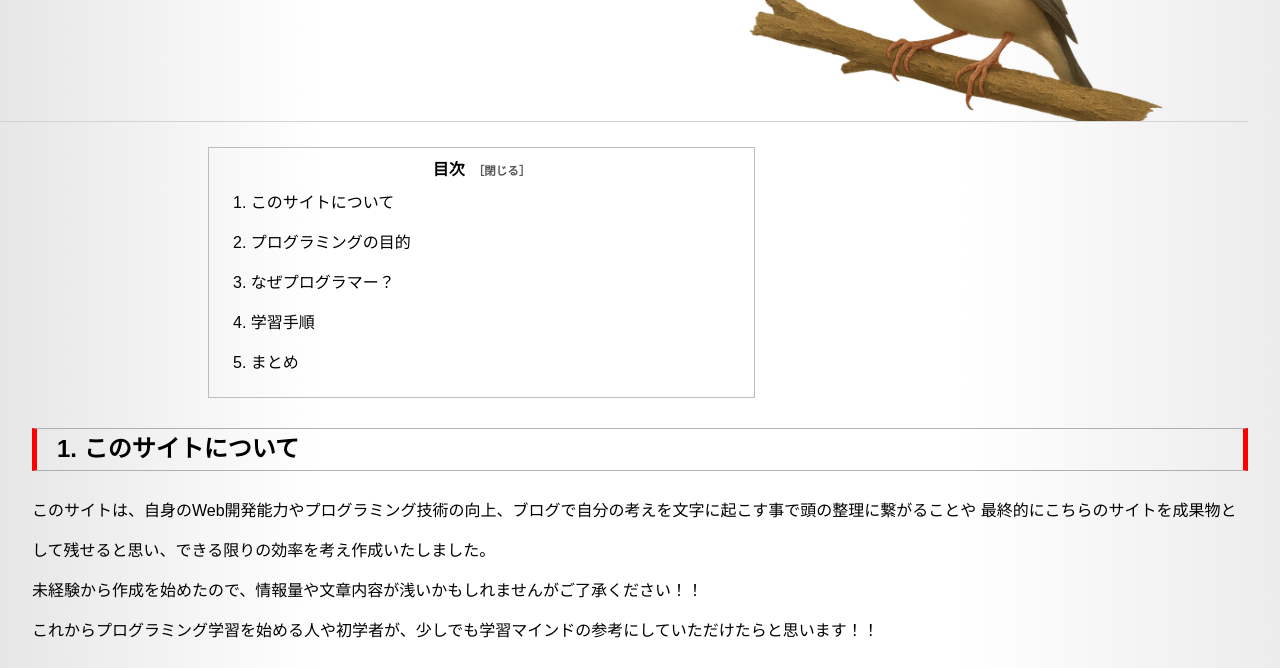
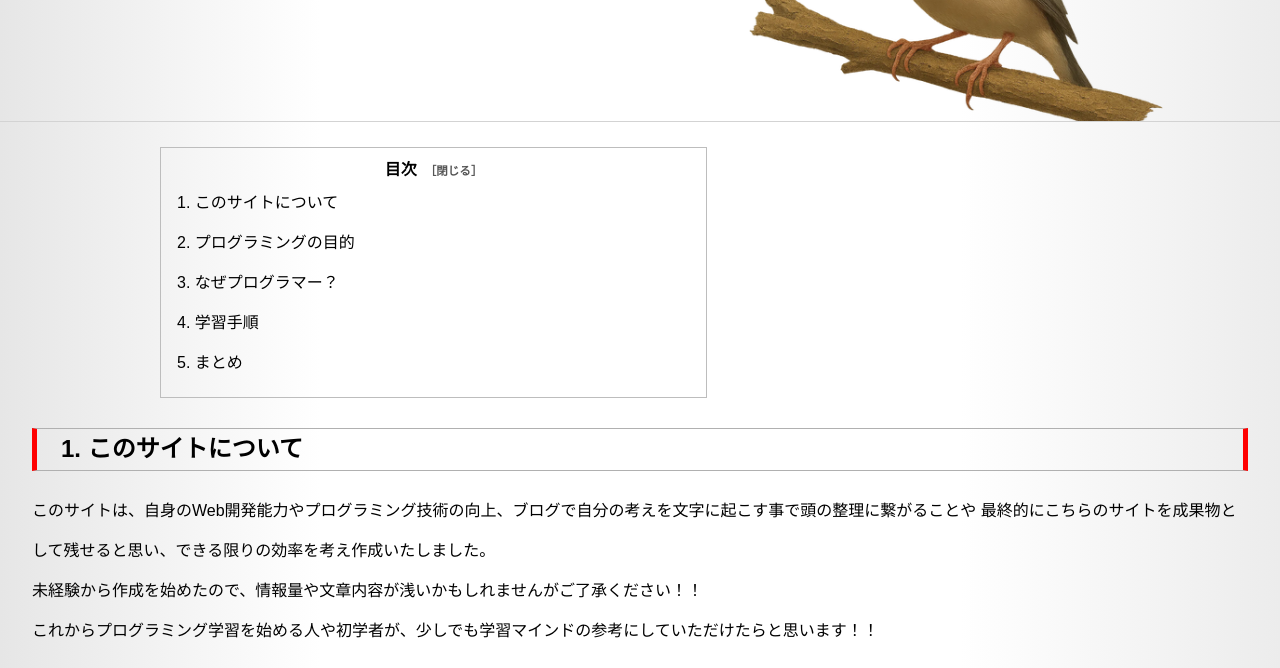
Before and after one commit to RobinsonKubo/BlogRam, a plain HTML site: page index.html in a window 1280 px wide. Shown: the part 273-941 px from the top of the page. Drawn offline with nearby package versions, Linux system fonts and the light colour scheme.

Commit message:
またレスポンシブ対応に向けての修正

```diff
--- a/index.css
+++ b/index.css
@@ -121,8 +121,8 @@ header {
 
 /* -- ここからmain ------------------------------------------------- */
 main {
-    width: 80%;
-    margin: 0 auto;
+    /* width: 80%; */
+    /* margin: 0 auto; */
     box-sizing: border-box;
     padding-bottom: 30px;
     margin-top: 100px;
@@ -134,6 +134,10 @@ main {
     grid-template-columns: 1.2fr 1fr;
     gap: 5%;
     flex-wrap: wrap;
+    width: 80%;
+    margin-left: auto;
+    margin-right: auto;
+    overflow-x: hidden; /* 追加：はみ出した部分を非表示に */
 }
 
 .main-head-title h1 {
@@ -152,12 +156,15 @@ main {
 }
 
 .main-contener-grid {
+    width: 80%;
     display: grid;
     grid-template-columns: 2fr 1fr;
     gap: 7%;
     /* カラム同士の間をあける */
     box-sizing: border-box;
     margin-top: 30px;
+    margin-left: auto;
+    margin-right: auto;
 }
 
 .toc-menu {
@@ -275,11 +282,6 @@ p {
     line-height: 3;
 }
 
-.mainContent {
-    padding-left: 2rem;
-    padding-right: 2rem;
-}
-
 .sidebar-content {
     line-height: 3;
 }
@@ -288,12 +290,12 @@ p {
 /* -- footer ------------------------------------------------- */
 footer {
     background-color: #d6d6d667;
-    min-width: 1000px;
+    /* min-width: 500px; */
     /* min-width は CSS のプロパティで、要素の 最小幅（これ以上小さくならない幅） を指定するために使います。 */
     /* padding-bottom: auto; */
     /* footerの下の余白を埋める */
-    box-sizing: border-box;
-    bottom: 0;
+    /* box-sizing: border-box;
+    bottom: 0; */
 }
 
 .footer-container {
@@ -306,10 +308,10 @@ footer {
     margin-right: auto;
 }
 
-.block-footer-container {
+/* .block-footer-container {
     display: block;
     margin-top: 5px;
-}
+} */
 
 .footer-title-logo {
     width: clamp(120px, 20vw, 160px);
@@ -327,7 +329,7 @@ footer {
 
 .footer-nav {
     width: 100%;
-    min-width: 500px;
+    /* min-width: 500px; */
 }
 
 .footer-nav ul {
@@ -360,8 +362,10 @@ footer {
 /* -- レスポンシブ対応 --------------------------------- */
 /* WQHD width:2560p の半分 */
 @media screen and (max-width: 1280px) {
-    main {
-        width: 100%;
+    .main-head-title {
+        width: 95%;
+        margin-left: auto;
+        margin-right: auto;
     }
 
     .main-head-title h1 {
@@ -371,9 +375,23 @@ footer {
         margin-left: auto;
     }
 
+    /* .bird-img {
+        max-width: 100%;
+        height: auto;
+    } */
+
+    .main-contener-grid {
+        width: 95%;
+        margin-left: auto;
+        margin-right: auto;
+        /* 上記のgridのgap7%がそのまま反映されるのでgapを０か丁度よい幅にする */
+        grid-template-columns: 1fr;
+        gap: 0;
+    }
+
     .toc-menu {
         box-sizing: border-box;
-        margin: -5px 0 30px 11rem;
+        margin: -5px 0 30px 8rem;
     }
 
     .menu-label {
@@ -384,7 +402,7 @@ footer {
     .toc-content {
         /* display: block; */
         box-sizing: border-box;
-        margin-left: 1.5rem;
+        margin-left: 1rem;
         margin-top: -15px;
         margin-bottom: -2px;
     }
@@ -405,6 +423,11 @@ footer {
         border-bottom: 1px solid #b0b0b0;
     }
 
+    h2 span {
+        box-sizing: border-box;
+        margin-left: 1.5rem;
+    }
+
     p {
         line-height: 2.5;
     }
--- a/index.html
+++ b/index.html
@@ -98,7 +98,7 @@
             <img src="icon_img/java_sparrow.png" class="bird-img" alt="文鳥の写真だよ" width="465px">
         </div>
 
-        <div style="width: 110vw; height: 1px; background-color: #d3d3d3; margin: 0 -15vw;"></div>
+        <div style="width: 100%; height: 1px; background-color: #d3d3d3;"></div>
         <!-- ブログサイトは更新日の表示は非常に重要 あとで追加-->
         <div class="date-tags"> <!-- サイト更新日を表示 アイコンも追加　-->
             <span class="post-date"></span>
```
